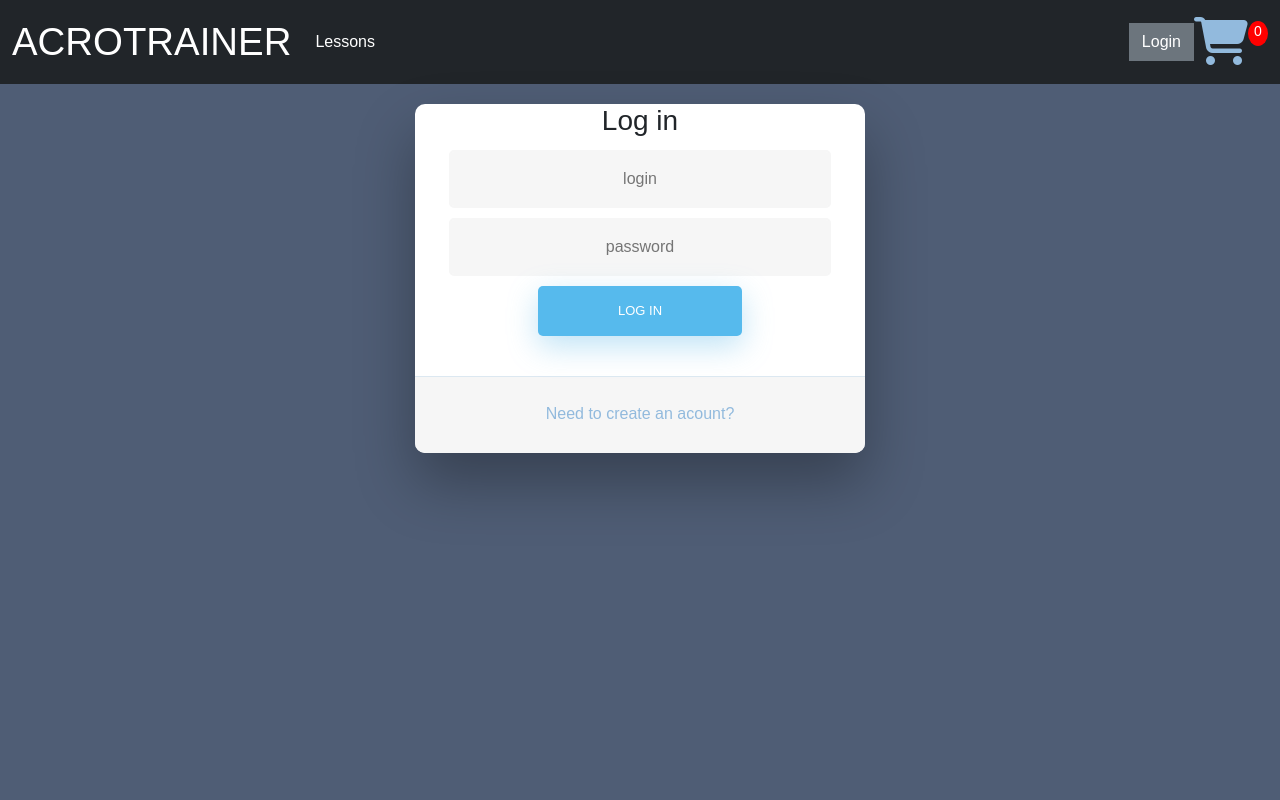
After one commit to iggy18/acrotrainer_website, a Django app: page /login/ in a window 1280 px wide. The commit adds this page. Run offline with Django 3.2, Linux system fonts and the light colour scheme; parts of the project's set-up code (start-up, migrations or seed data) failed here and were passed over; some libraries are stand-ins or nearby versions.

Commit message:
added signup and login templates cart contents show in both views

```diff
--- /dev/null
+++ b/acrotrainer/templates/store/login.html
@@ -0,0 +1,29 @@
+<!DOCTYPE html>
+{% extends 'store/main.html' %}
+{% load static %}
+{% block content %}
+
+<div class="wrapper fadeInDown">
+<div id="formContent">
+    <!-- Tabs Titles -->
+
+    <!-- Icon -->
+    <div class="fadeIn first">
+        <h3 class="login-box">Log in</h3>
+    </div>
+
+    <!-- Login Form -->
+    <form>
+    <input type="text" id="login" class="fadeIn second" name="login" placeholder="login">
+    <input type="text" id="password" class="fadeIn third" name="login" placeholder="password">
+    <input type="submit" class="fadeIn fourth" value="Log In">
+    </form>
+
+    <!-- Remind Passowrd -->
+    <div id="formFooter">
+    <a class="underlineHover" href={% url "sign_up"%}>Need to create an acount?</a>
+    </div>
+
+</div>
+</div>
+{% endblock content %}
--- a/acrotrainer/templates/store/main.html
+++ b/acrotrainer/templates/store/main.html
@@ -8,6 +8,7 @@
         <link rel="preconnect" href="https://fonts.gstatic.com">
         <link href="https://fonts.googleapis.com/css2?family=Shadows+Into+Light&display=swap" rel="stylesheet">
         <link href="https://cdn.jsdelivr.net/npm/bootstrap@5.0.0-beta2/dist/css/bootstrap.min.css" rel="stylesheet" integrity="sha384-BmbxuPwQa2lc/FVzBcNJ7UAyJxM6wuqIj61tLrc4wSX0szH/Ev+nYRRuWlolflfl" crossorigin="anonymous">
+        <link rel="stylesheet" type="text/css" href="{% static 'css/login.css' %}">
         <link rel="stylesheet" type="text/css" href="{% static 'css/base.css' %}">
         <meta name="viewport" content="width=device-width, initial-scale=1, maximum-scale=1, minimum-scale=1"/>
         <script type="text/javascript">
@@ -66,7 +67,7 @@
         </li>
       </ul>
         <div class="form-inline my-2 my-lg-0">
-          <a href="#" class="log btn btn-secondary">Login</a>
+          <a href="{% url 'login' %}" class="log btn btn-secondary">Login</a>
           <a id="cart_icon" href={% url 'cart' %}><i class="fas fa fa-shopping-cart fa-3x"></i></a>
             <p id="cart-total">{{ cartItems }}</p>
         </div>
--- a/acrotrainer/urls.py
+++ b/acrotrainer/urls.py
@@ -7,4 +7,6 @@ urlpatterns =[
     path('checkout/',views.checkout, name='checkout'),
     path('update_item/',views.updateItem, name='update_item'),
     path('process_order/',views.processOrder, name='process_order'),
+    path('sign_up/', views.sign_up, name='sign_up'),
+    path('login/', views.login, name='login'),
 ]
--- a/acrotrainer/views.py
+++ b/acrotrainer/views.py
@@ -4,6 +4,22 @@ from django.http import JsonResponse
 from .helpers import cookie_maker, cart_data, guest_order
 import json
 import datetime
+
+def sign_up(request):
+    data = cart_data(request)
+    cartItems = data['cartItems']
+    order = data['order']
+    items =data['items']
+    context = {'items': items, 'order': order, 'cartItems':cartItems}
+    return render(request, 'store/signup.html', context)
+
+def login(request):
+    data = cart_data(request)
+    cartItems = data['cartItems']
+    order = data['order']
+    items =data['items']
+    context = {'items': items, 'order': order, 'cartItems':cartItems}
+    return render(request, 'store/login.html', context)
 
 def store(request):
     data = cart_data(request)
--- /dev/null
+++ b/static/css/login.css
@@ -0,0 +1,258 @@
+
+body {
+    font-family: "Poppins", sans-serif;
+    height: 100vh;
+    background-color: #4f5d75ff;
+}
+
+
+a {
+    color: #92badd;
+    display:inline-block;
+    text-decoration: none;
+    font-weight: 400;
+}
+
+h2 {
+    text-align: center;
+    font-size: 16px;
+    font-weight: 600;
+    text-transform: uppercase;
+    display:inline-block;
+    margin: 40px 8px 10px 8px;
+    color: #cccccc;
+}
+
+
+
+/* STRUCTURE */
+
+.wrapper {
+    display: flex;
+    align-items: center;
+    flex-direction: column;
+    justify-content: center;
+    width: 100%;
+    min-height: 100%;
+    padding: 20px;
+}
+
+#formContent {
+    -webkit-border-radius: 10px 10px 10px 10px;
+    border-radius: 10px 10px 10px 10px;
+    background: #fff;
+    padding: 30px;
+    width: 90%;
+    max-width: 450px;
+    position: relative;
+    padding: 0px;
+    -webkit-box-shadow: 0 30px 60px 0 rgba(0,0,0,0.3);
+    box-shadow: 0 30px 60px 0 rgba(0,0,0,0.3);
+    text-align: center;
+}
+
+#formFooter {
+    background-color: #f6f6f6;
+    border-top: 1px solid #dce8f1;
+    padding: 25px;
+    text-align: center;
+    -webkit-border-radius: 0 0 10px 10px;
+    border-radius: 0 0 10px 10px;
+}
+
+
+
+/* TABS */
+
+h2.inactive {
+    color: #cccccc;
+}
+
+h2.active {
+    color: #0d0d0d;
+    border-bottom: 2px solid #5fbae9;
+}
+
+
+
+/* FORM TYPOGRAPHY*/
+
+input[type=button], input[type=submit], input[type=reset]  {
+    background-color: #56baed;
+    border: none;
+    color: white;
+    padding: 15px 80px;
+    text-align: center;
+    text-decoration: none;
+    display: inline-block;
+    text-transform: uppercase;
+    font-size: 13px;
+    -webkit-box-shadow: 0 10px 30px 0 rgba(95,186,233,0.4);
+    box-shadow: 0 10px 30px 0 rgba(95,186,233,0.4);
+    -webkit-border-radius: 5px 5px 5px 5px;
+    border-radius: 5px 5px 5px 5px;
+    margin: 5px 20px 40px 20px;
+    -webkit-transition: all 0.3s ease-in-out;
+    -moz-transition: all 0.3s ease-in-out;
+    -ms-transition: all 0.3s ease-in-out;
+    -o-transition: all 0.3s ease-in-out;
+    transition: all 0.3s ease-in-out;
+}
+
+input[type=button]:hover, input[type=submit]:hover, input[type=reset]:hover  {
+    background-color: #39ace7;
+}
+
+input[type=button]:active, input[type=submit]:active, input[type=reset]:active  {
+    -moz-transform: scale(0.95);
+    -webkit-transform: scale(0.95);
+    -o-transform: scale(0.95);
+    -ms-transform: scale(0.95);
+    transform: scale(0.95);
+}
+
+input[type=text] {
+    background-color: #f6f6f6;
+    border: none;
+    color: #0d0d0d;
+    padding: 15px 32px;
+    text-align: center;
+    text-decoration: none;
+    display: inline-block;
+    font-size: 16px;
+    margin: 5px;
+    width: 85%;
+    border: 2px solid #f6f6f6;
+    -webkit-transition: all 0.5s ease-in-out;
+    -moz-transition: all 0.5s ease-in-out;
+    -ms-transition: all 0.5s ease-in-out;
+    -o-transition: all 0.5s ease-in-out;
+    transition: all 0.5s ease-in-out;
+    -webkit-border-radius: 5px 5px 5px 5px;
+    border-radius: 5px 5px 5px 5px;
+}
+
+input[type=text]:focus {
+    background-color: #fff;
+    border-bottom: 2px solid #5fbae9;
+}
+
+input[type=text]:placeholder {
+    color: #cccccc;
+}
+
+
+
+/* ANIMATIONS */
+
+/* Simple CSS3 Fade-in-down Animation */
+.fadeInDown {
+    -webkit-animation-name: fadeInDown;
+    animation-name: fadeInDown;
+    -webkit-animation-duration: 1s;
+    animation-duration: 1s;
+    -webkit-animation-fill-mode: both;
+    animation-fill-mode: both;
+}
+
+@-webkit-keyframes fadeInDown {
+    0% {
+        opacity: 0;
+        -webkit-transform: translate3d(0, -100%, 0);
+        transform: translate3d(0, -100%, 0);
+    }
+    100% {
+        opacity: 1;
+        -webkit-transform: none;
+        transform: none;
+    }
+}
+
+@keyframes fadeInDown {
+    0% {
+        opacity: 0;
+        -webkit-transform: translate3d(0, -100%, 0);
+        transform: translate3d(0, -100%, 0);
+    }
+    100% {
+        opacity: 1;
+        -webkit-transform: none;
+        transform: none;
+    }
+}
+
+/* Simple CSS3 Fade-in Animation */
+@-webkit-keyframes fadeIn { from { opacity:0; } to { opacity:1; } }
+@-moz-keyframes fadeIn { from { opacity:0; } to { opacity:1; } }
+@keyframes fadeIn { from { opacity:0; } to { opacity:1; } }
+
+.fadeIn {
+    opacity:0;
+    -webkit-animation:fadeIn ease-in 1;
+    -moz-animation:fadeIn ease-in 1;
+    animation:fadeIn ease-in 1;
+
+    -webkit-animation-fill-mode:forwards;
+    -moz-animation-fill-mode:forwards;
+    animation-fill-mode:forwards;
+
+    -webkit-animation-duration:1s;
+    -moz-animation-duration:1s;
+    animation-duration:1s;
+}
+
+.fadeIn.first {
+    -webkit-animation-delay: 0.4s;
+    -moz-animation-delay: 0.4s;
+    animation-delay: 0.4s;
+}
+
+.fadeIn.second {
+    -webkit-animation-delay: 0.6s;
+    -moz-animation-delay: 0.6s;
+    animation-delay: 0.6s;
+}
+
+.fadeIn.third {
+    -webkit-animation-delay: 0.8s;
+    -moz-animation-delay: 0.8s;
+    animation-delay: 0.8s;
+}
+
+.fadeIn.fourth {
+    -webkit-animation-delay: 1s;
+    -moz-animation-delay: 1s;
+    animation-delay: 1s;
+}
+
+/* Simple CSS3 Fade-in Animation */
+.underlineHover:after {
+    display: block;
+    left: 0;
+    bottom: -10px;
+    width: 0;
+    height: 2px;
+    background-color: #56baed;
+    content: "";
+    transition: width 0.2s;
+}
+
+.underlineHover:hover {
+    color: #0d0d0d;
+}
+
+.underlineHover:hover:after{
+    width: 100%;
+}
+
+
+
+/* OTHERS */
+
+*:focus {
+    outline: none;
+}
+
+#icon {
+    width:60%;
+}
```
Also changed, not shown: acrotrainer/templates/store/signup.html (added, +26 -0 lines), acrotrainer/migrations/0001_initial.py (deleted), acrotrainer/migrations/0002_product_image.py (deleted), acrotrainer/migrations/__init__.py (deleted), static/images/pexels-rainer-eck-4321208.jpg (added).
